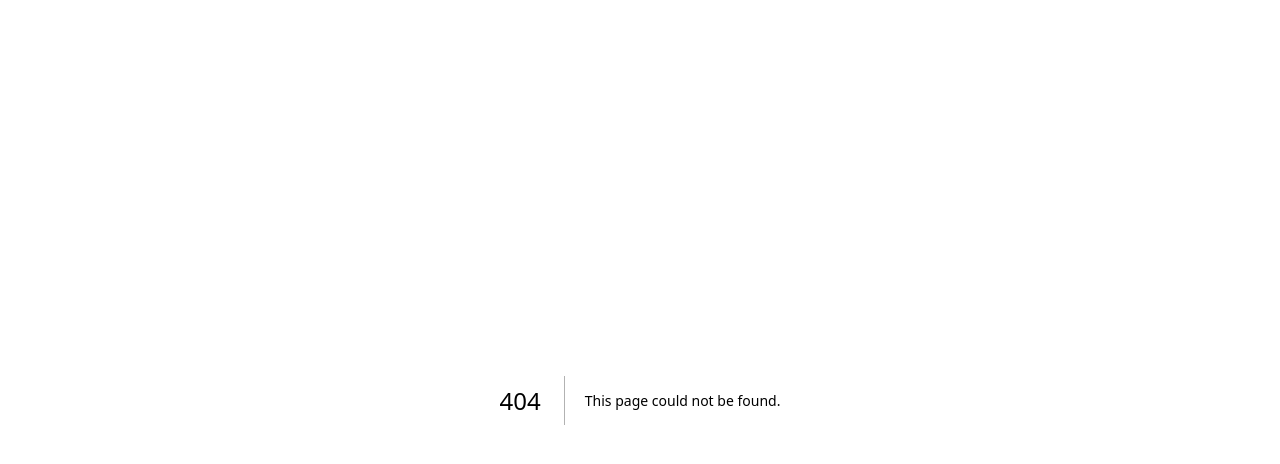
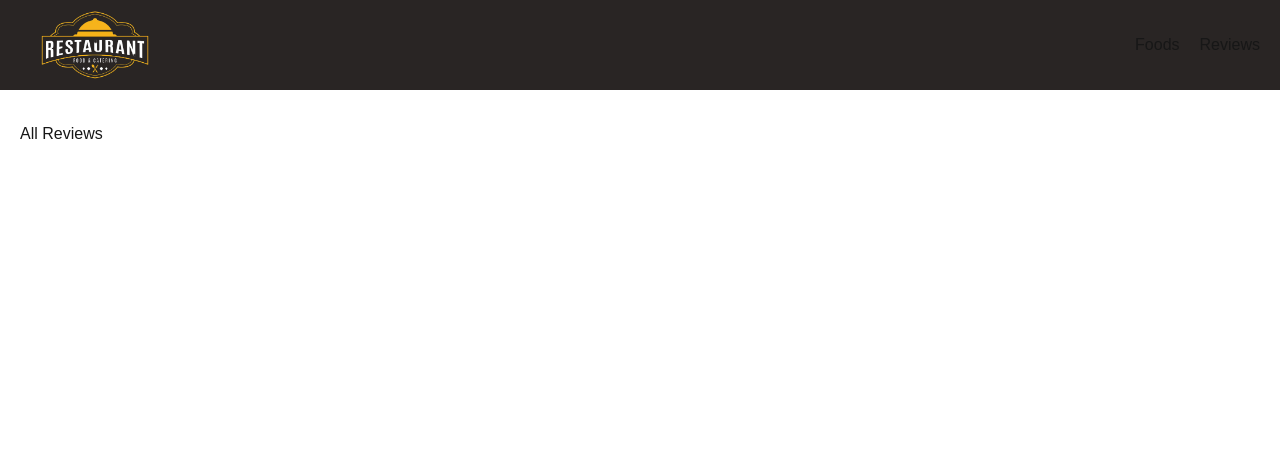
Before and after one commit to rakeebhasan09/Next-JS-Fetching-Rendering, a Next.js app: page /reviews in a window 1280 px wide. Before the commit this address had no page. Shown: the top 464 px of the page. Built offline with nearby package versions, Linux system fonts and the light colour scheme.

Commit message:
Fetch foods data via api calling.

```diff
--- /dev/null
+++ b/src/app/foods/page.jsx
@@ -0,0 +1,16 @@
+import React from "react";
+
+const getFoods = async () => {
+	const res = await fetch(
+		" https://taxi-kitchen-api.vercel.app/api/v1/foods/random"
+	);
+	const data = await res.json();
+	return data.foods || [];
+};
+
+const FoodsPage = async () => {
+	const foods = await getFoods();
+	return <div>All Foods {foods.length}</div>;
+};
+
+export default FoodsPage;
--- a/src/app/layout.js
+++ /dev/null
@@ -1,29 +0,0 @@
-import { Geist, Geist_Mono } from "next/font/google";
-import "./globals.css";
-
-const geistSans = Geist({
-  variable: "--font-geist-sans",
-  subsets: ["latin"],
-});
-
-const geistMono = Geist_Mono({
-  variable: "--font-geist-mono",
-  subsets: ["latin"],
-});
-
-export const metadata = {
-  title: "Create Next App",
-  description: "Generated by create next app",
-};
-
-export default function RootLayout({ children }) {
-  return (
-    <html lang="en">
-      <body
-        className={`${geistSans.variable} ${geistMono.variable} antialiased`}
-      >
-        {children}
-      </body>
-    </html>
-  );
-}
--- /dev/null
+++ b/src/app/layout.jsx
@@ -0,0 +1,40 @@
+import { Geist, Geist_Mono } from "next/font/google";
+import "./globals.css";
+import Link from "next/link";
+
+const geistSans = Geist({
+	variable: "--font-geist-sans",
+	subsets: ["latin"],
+});
+
+const geistMono = Geist_Mono({
+	variable: "--font-geist-mono",
+	subsets: ["latin"],
+});
+
+export const metadata = {
+	title: "Create Next App",
+	description: "Generated by create next app",
+};
+
+export default function RootLayout({ children }) {
+	return (
+		<html lang="en">
+			<body
+				className={`${geistSans.variable} ${geistMono.variable} antialiased`}
+			>
+				<header className="px-5 py-2 flex items-center justify-between gap-5 bg-stone-800">
+					<Link href="/">
+						<img src="/logo.png" alt="" className="w-[150px]" />
+					</Link>
+
+					<div className="space-x-5">
+						<Link href="/foods">Foods</Link>
+						<Link href="/reviews">Reviews</Link>
+					</div>
+				</header>
+				<main className="px-5 py-8">{children}</main>
+			</body>
+		</html>
+	);
+}
--- /dev/null
+++ b/src/app/reviews/page.jsx
@@ -0,0 +1,7 @@
+import React from "react";
+
+const ReviewsPage = () => {
+	return <div>All Reviews</div>;
+};
+
+export default ReviewsPage;
```
Also changed, not shown: public/logo.png (added).
